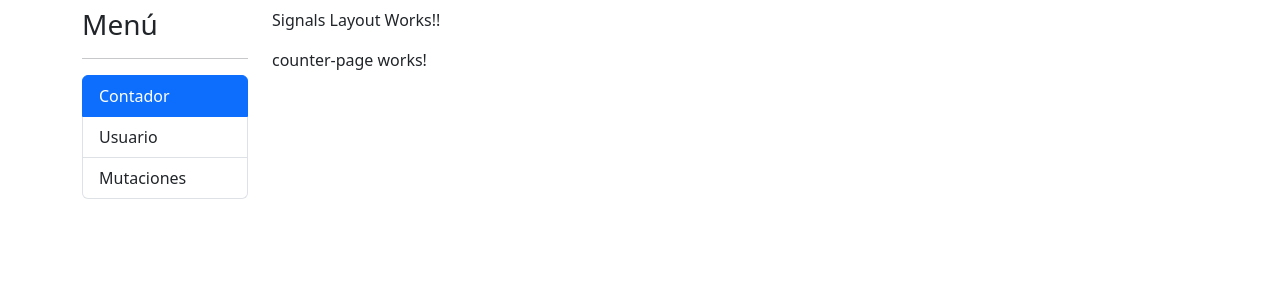
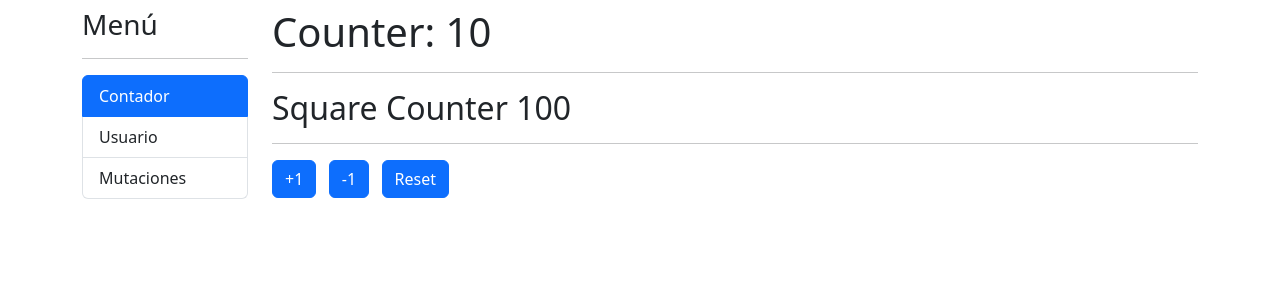
Before and after one commit to decoy91/directiveSignals, an Angular app: page /signals/counter in a window 1280 px wide. Shown: the top 300 px of the page. Built offline with nearby package versions, Linux system fonts and the light colour scheme.

Commit message:
Primer uso de señales

```diff
--- a/src/app/signals/layout/signals-layout/signals-layout.component.html
+++ b/src/app/signals/layout/signals-layout/signals-layout.component.html
@@ -5,7 +5,6 @@
     <side-menu/>
   </div>
   <div class="col-10">
-    <p>Signals Layout Works!!</p>
     <router-outlet />
   </div>
 </div>
--- a/src/app/signals/pages/counter-page/counter-page.component.html
+++ b/src/app/signals/pages/counter-page/counter-page.component.html
@@ -1 +1,9 @@
-<p>counter-page works!</p>
+<h1>Counter: {{ counter() }} </h1>
+<hr>
+<h2>Square Counter {{ squareCounter() }} </h2>
+<hr>
+<button (click)="increaseBy(+1)" class="btn btn-primary"> +1</button>
+&nbsp;
+<button (click)="increaseBy(-1)" class="btn btn-primary"> -1</button>
+&nbsp;
+<button (click)="counter.set(0)" class="btn btn-primary"> Reset</button>
--- a/src/app/signals/pages/counter-page/counter-page.component.ts
+++ b/src/app/signals/pages/counter-page/counter-page.component.ts
@@ -1,4 +1,4 @@
-import { Component } from '@angular/core';
+import { Component, computed, signal } from '@angular/core';
 
 @Component({
   templateUrl: './counter-page.component.html',
@@ -6,4 +6,13 @@ import { Component } from '@angular/core';
 })
 export class CounterPageComponent {
 
+  public counter = signal(10);
+  public squareCounter = computed( () => this.counter() * this.counter() );
+
+  increaseBy (value: number){
+
+    this.counter.update(current => current + value)
+
+  }
+
 }
```
